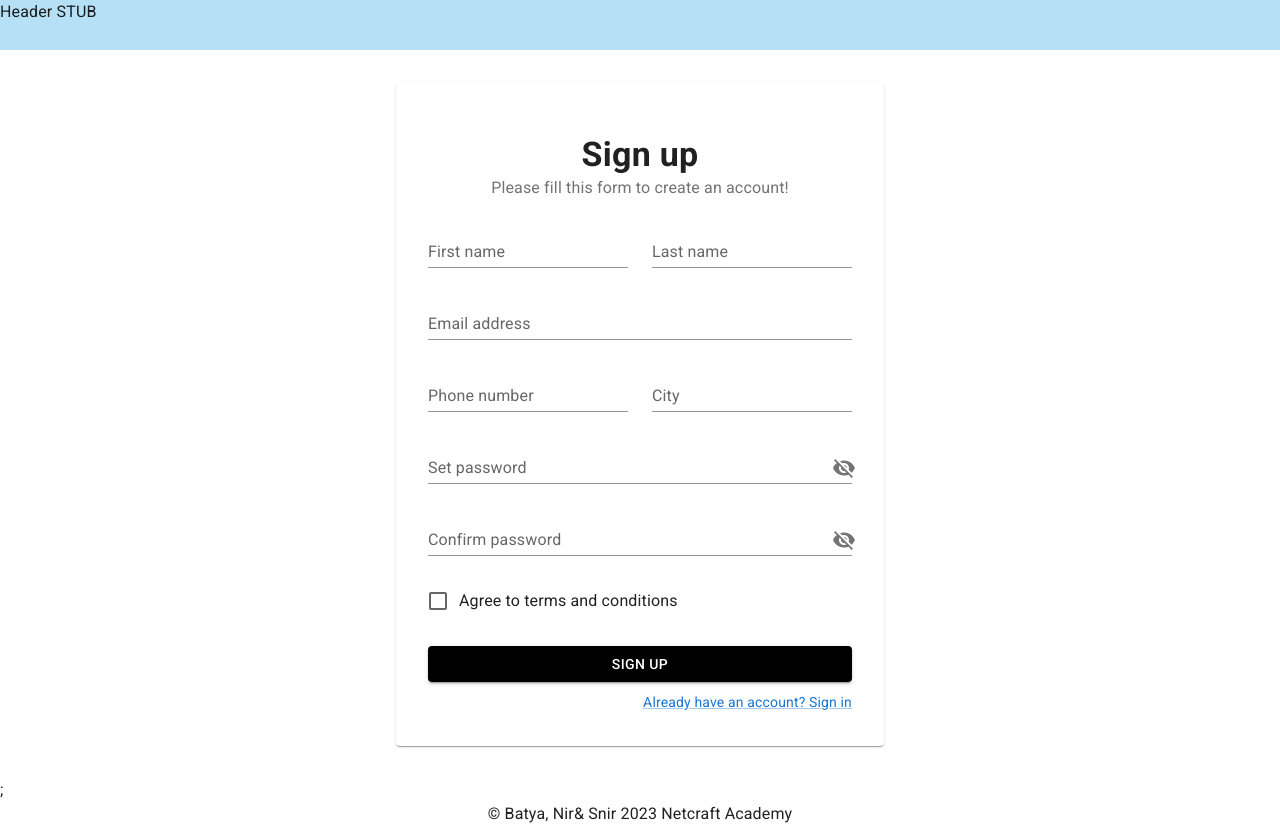
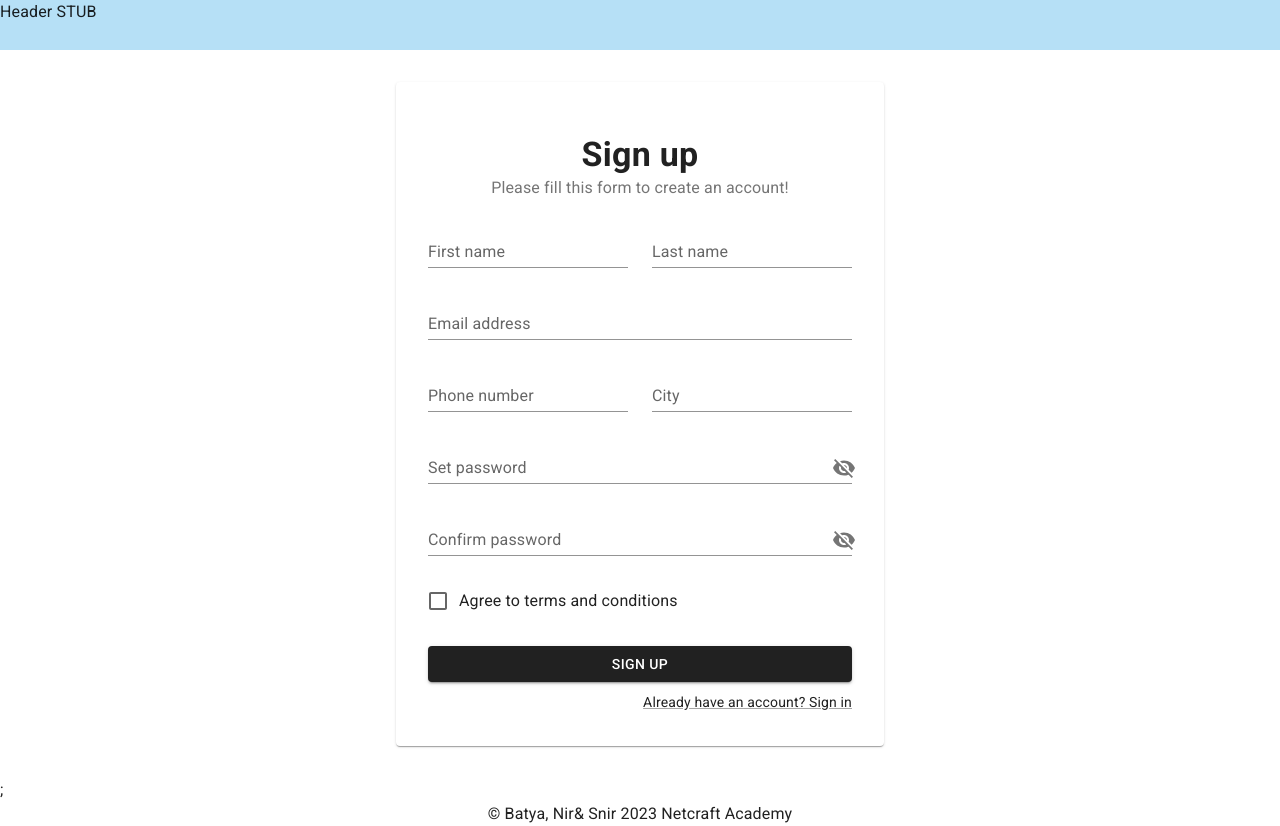
Before and after one commit to MrchinFTW/yoda-final-project, a React (Create React App) app: page /signup in a window 1280 px wide. Built offline with nearby package versions, Linux system fonts and the light colour scheme.

Commit message:
added theme

```diff
--- a/src/Components/Login/FormBtn.js
+++ b/src/Components/Login/FormBtn.js
@@ -1,11 +1,11 @@
 import React from 'react'
 import { Button, Grid } from '@mui/material'
-import classes from './UI/FormBtn.module.css'
+
 
 const FormBtn = ({ children, type = 'submit' }) => {
     return (
         <Grid item xs={12}>
-            <Button variant="contained" fullWidth type={type} className={classes.btn}>
+            <Button variant="contained" fullWidth type={type}>
                 {children}
             </Button>
         </Grid>
--- a/src/Components/Login/FormTitle.js
+++ b/src/Components/Login/FormTitle.js
@@ -5,10 +5,10 @@ const FormTitle = ({ children, subtitle }) => {
 
     return <>
         <Box className={classes.container}>
-            <Typography component="h1" variant="h4" className={classes.title}>
+            <Typography component="h1" variant="h4">
                 {children}
             </Typography>
-            <Typography variant="body1" className={classes.subtitle}>{subtitle}</Typography>
+            <Typography variant="body1" color="secondary">{subtitle}</Typography>
         </Box >
     </>
 }
--- a/src/Components/Login/SignupForm.js
+++ b/src/Components/Login/SignupForm.js
@@ -3,6 +3,8 @@ import React from 'react'
 import FormTitle from './FormTitle'
 import FormContainer from './FormContainer'
 import FormInput from './FormInput'
+import { ThemeProvider } from '@mui/material/styles'
+import { theme } from './UI/theme'
 
 
 
@@ -12,12 +14,14 @@ function SignupForm() {
 
     return (
         <>
-            <FormContainer>
-                <FormTitle subtitle="Please fill this form to create an account!">
-                    Sign up
-                </FormTitle>
-                <FormInput/>
-            </FormContainer>
+            <ThemeProvider theme={theme}>
+                <FormContainer>
+                    <FormTitle subtitle="Please fill this form to create an account!">
+                        Sign up
+                    </FormTitle>
+                    <FormInput />
+                </FormContainer>
+            </ThemeProvider>
         </>
     )
 }
--- a/src/Components/Login/UI/FormBtn.module.css
+++ /dev/null
@@ -1,7 +0,0 @@
-.btn {
-  background-color: black !important;
-}
-
-.btn:hover {
-  background-color: black !important;
-}
--- a/src/Components/Login/UI/FormTitle.module.css
+++ b/src/Components/Login/UI/FormTitle.module.css
@@ -4,13 +4,3 @@
   flex-direction: column;
   align-items: center;
 }
-
-.title {
-  font-weight: 600 !important;
-  text-align: center;
-}
-
-.subtitle {
-  text-align: center;
-  color: rgb(116, 115, 115);
-}
--- /dev/null
+++ b/src/Components/Login/UI/theme.js
@@ -0,0 +1,21 @@
+import { createTheme } from '@mui/material/styles'
+import { grey } from '@mui/material/colors'
+
+export const theme = createTheme({
+    palette: {
+        primary: {
+            main: grey[900],
+            light: grey[500],
+        },
+        secondary: {
+            main: grey[600],
+        },
+    },
+    typography: {
+        h4: {
+            fontWeight: 600
+        }
+    },
+
+
+})
```
